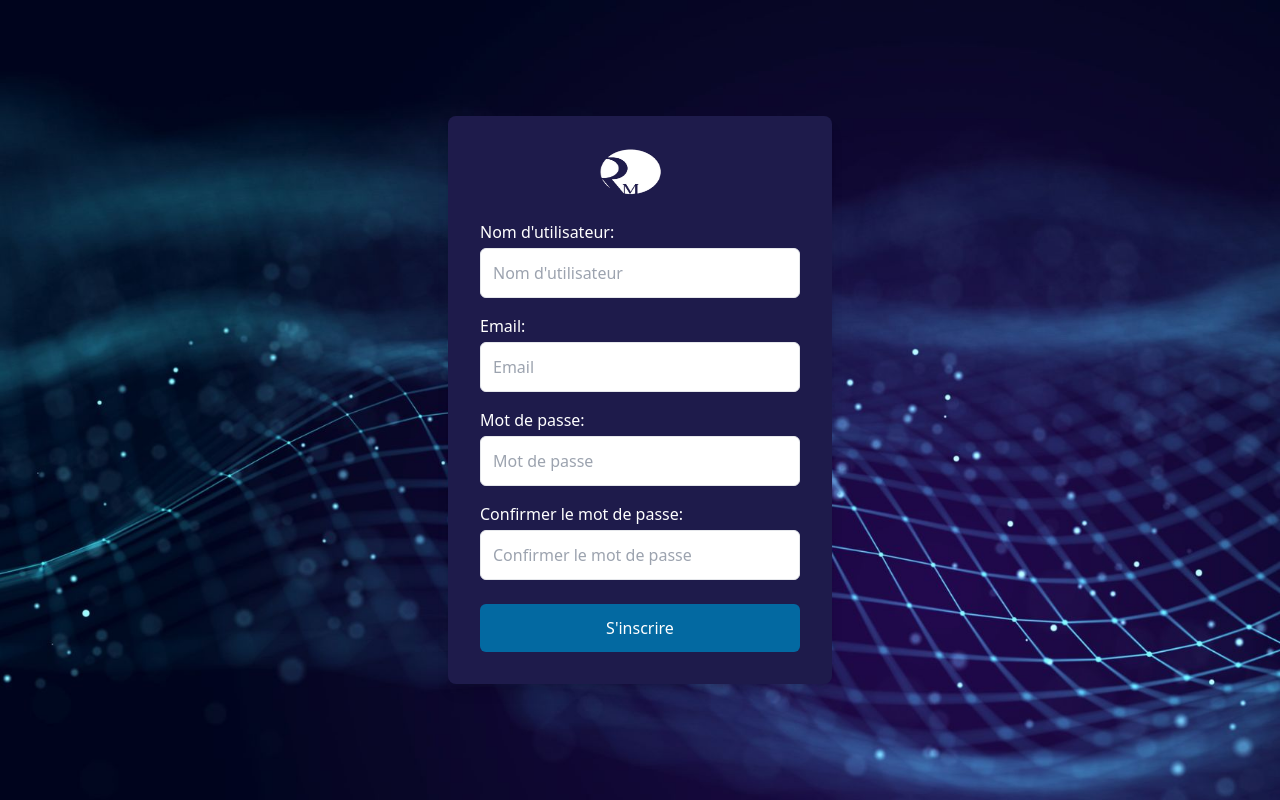
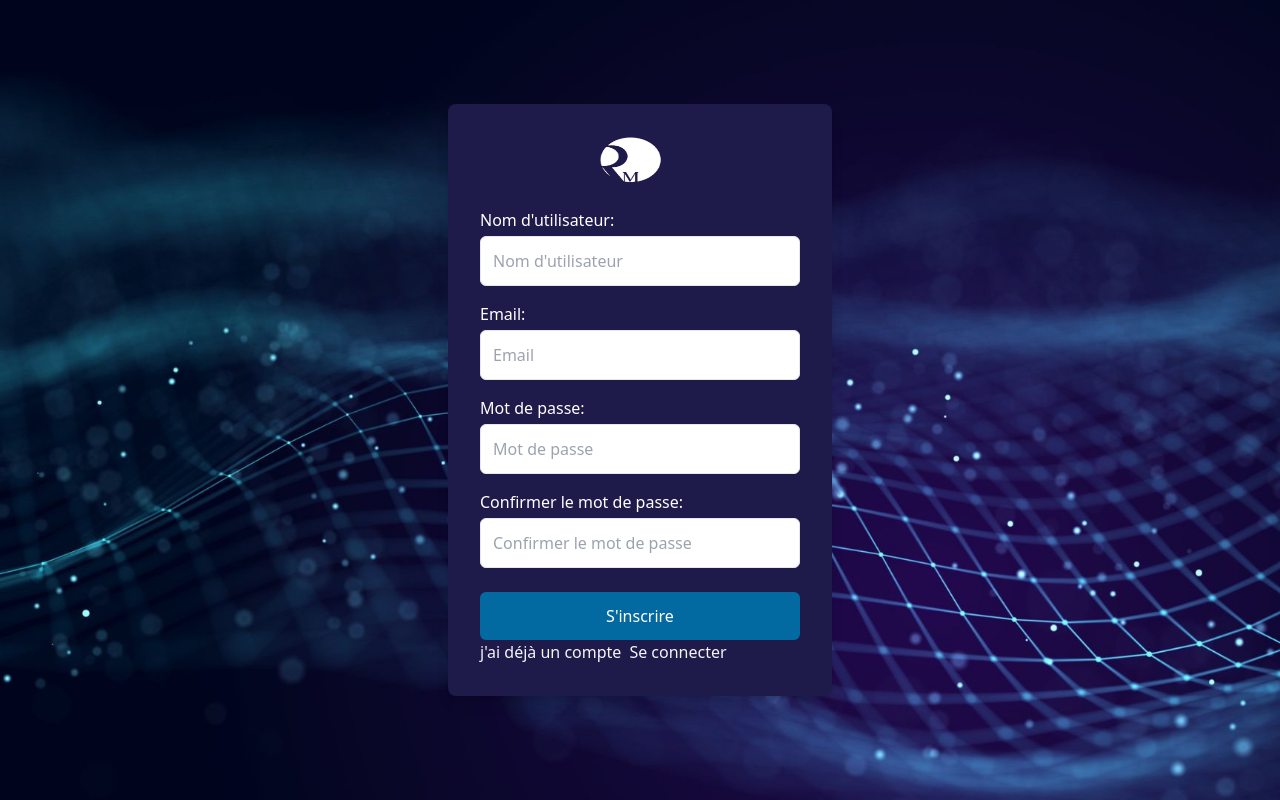
Before and after one commit to Youcode-Classe-E-2024-2025/Asmae_ELHamzaoui-project, a PHP site: page /views/register.php in a window 1280 px wide. Run offline with PHP 8.4, Linux system fonts and the light colour scheme; some libraries are stand-ins or nearby versions.

Commit message:
navigation entre la page d'inscription et la page de connexion

```diff
--- a/views/login.php
+++ b/views/login.php
@@ -41,6 +41,10 @@
                         Se connecter
                     </button>
                 </div>
+                <div class="flex felx-center text-center text-gray-100 gap-2">
+                   <p>j'ai pas un compte </p>
+                   <a href="register.php"> S'inscrire</a>
+                </div>
             </form>
         </div>
     </div>
--- a/views/register.php
+++ b/views/register.php
@@ -62,6 +62,10 @@
                         S'inscrire
                     </button>
                 </div>
+                <div class="flex felx-center text-center text-gray-100 gap-2">
+                   <p>j'ai déjà un compte </p>
+                   <a href="login.php">Se connecter</a>
+                </div>
             </form>
         </div>
     </div>
```
